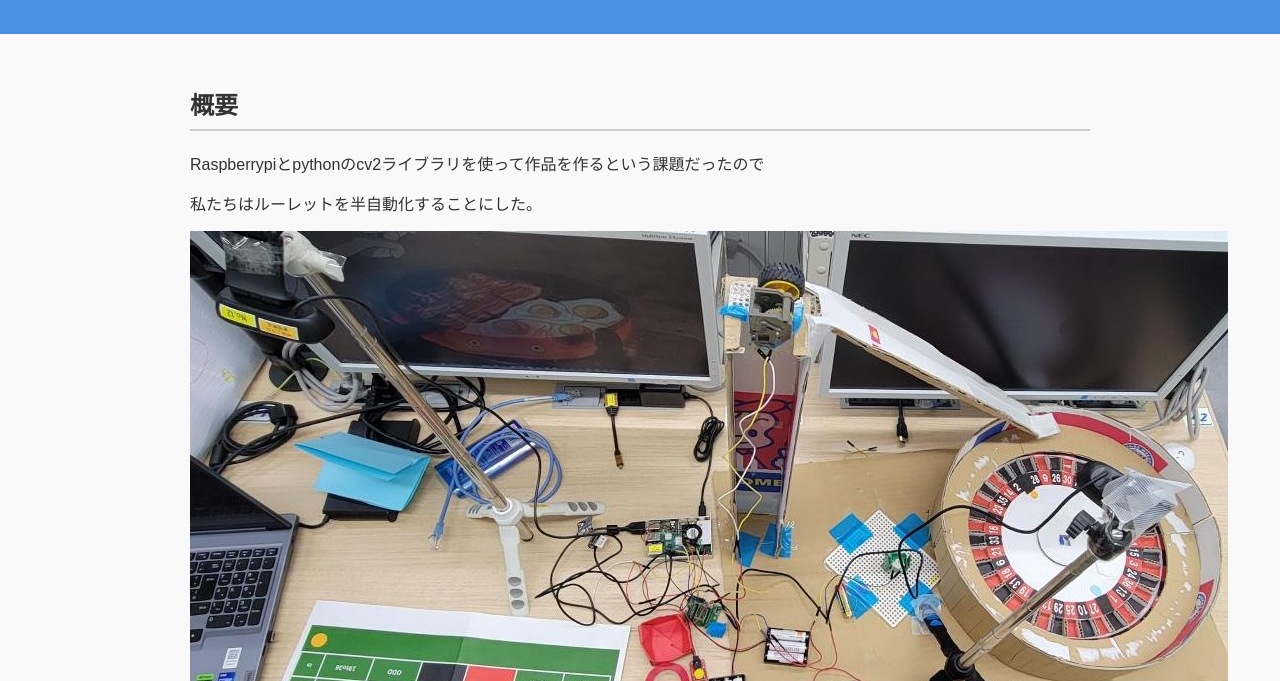
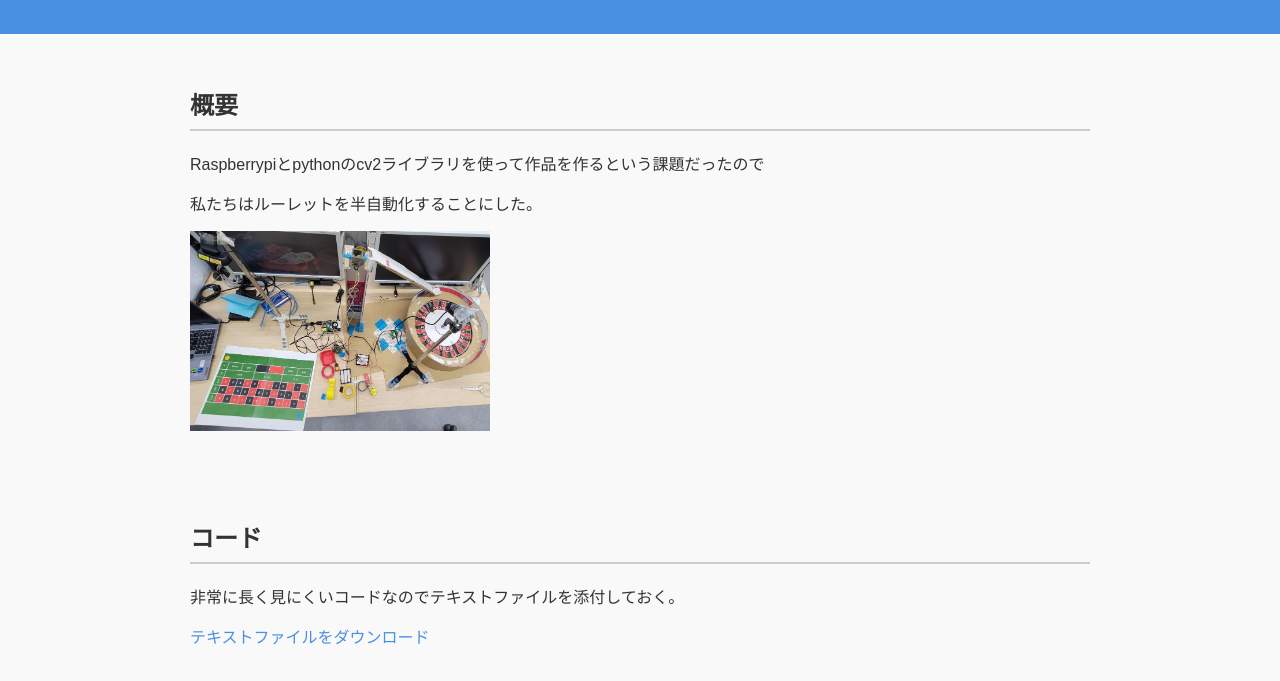
Before and after one commit to Kyuri831/Portfolio, a plain HTML site: page roulette.html in a window 1280 px wide. Shown: the part 119-800 px from the top of the page. Drawn offline with Linux system fonts and the light colour scheme.

Commit message:
Update roulette.html

```diff
--- a/roulette.html
+++ b/roulette.html
@@ -51,7 +51,7 @@
     <h2>概要</h2>
     <p>Raspberrypiとpythonのcv2ライブラリを使って作品を作るという課題だったので</p>
     <p>私たちはルーレットを半自動化することにした。</p>
-    <img src="rt.jpg" alt="ルーレット画像">
+    <img src="rt.jpg" alt="ルーレット画像" width="300" height="200">
   </section>
   <section id="code">
     <h2>コード</h2>
```
